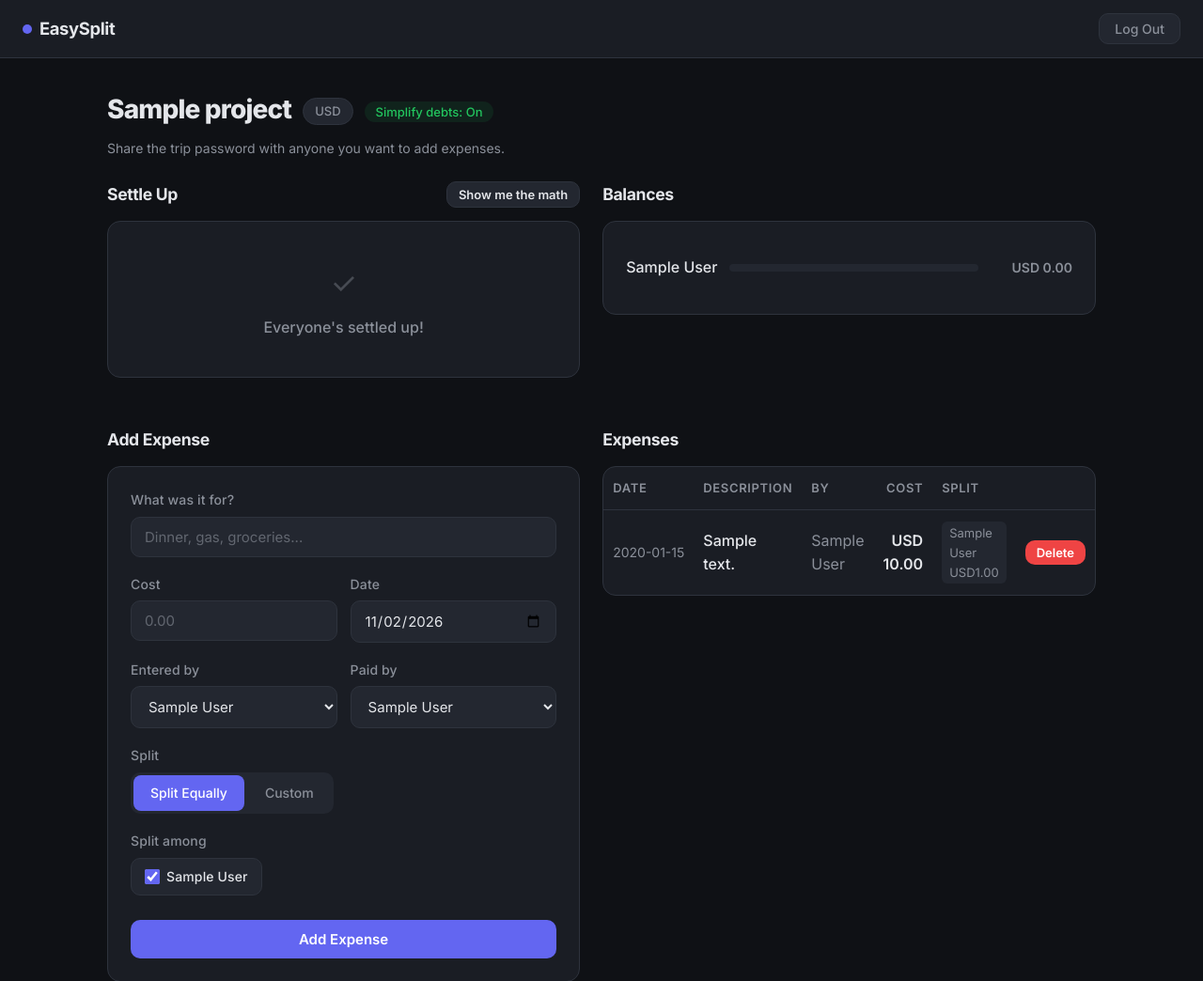
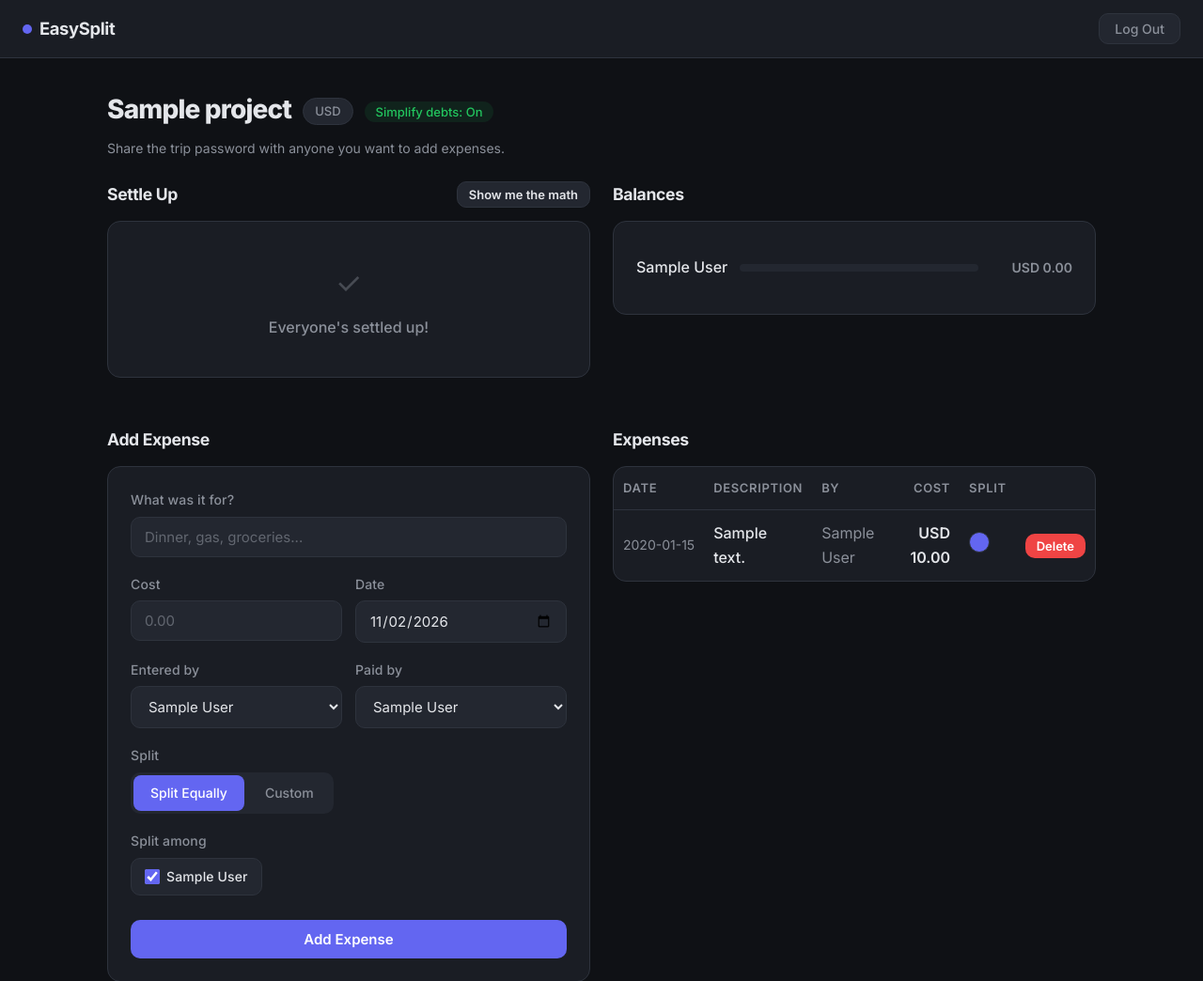
Before and after one commit to andrewmaledy/easysplit, a Flask app: page /projects/1 in a window 1280 px wide. Shown: the top 1044 px of the page at 94% size. Run offline with Flask 3, Linux system fonts and the light colour scheme; the visitor is signed in with stand-in values (Sample User, id 1); tables that the repository leaves empty hold one stand-in row (values such as "Sample post").

Commit message:
Replace split tags with pie chart icon + hover tooltip in expense table
- Each expense row shows a mini conic-gradient pie chart
- Hovering reveals a tooltip with member, amount, and percentage
- Payer-only members shown dimmed in tooltip

```diff
--- a/app.py
+++ b/app.py
@@ -275,9 +275,24 @@ def project(project_id):
     members = get_members(project_id)
     expenses = get_expenses(project_id)
 
+    pie_colors = ["6366f1", "22c55e", "f59e0b", "ef4444", "ec4899", "06b6d4", "a855f7", "84cc16"]
     expense_list = []
     for e in expenses:
         shares = get_shares_for_expense(e["id"])
+        pie_data = []
+        cum = 0.0
+        for idx, s in enumerate(shares):
+            if s["owed_share"] > 0:
+                pct = round(s["owed_share"] / e["cost"] * 100, 1) if e["cost"] else 0
+                pie_data.append({
+                    "name": s["member_name"],
+                    "owed": round_cents(s["owed_share"]),
+                    "pct": pct,
+                    "start": round(cum, 1),
+                    "end": round(cum + pct, 1),
+                    "color": pie_colors[idx % len(pie_colors)],
+                })
+                cum += pct
         expense_list.append({
             "id": e["id"],
             "description": e["description"],
@@ -286,6 +301,7 @@ def project(project_id):
             "date": e["date"],
             "created_by_name": e["created_by_name"],
             "shares": shares,
+            "pie": pie_data,
         })
 
     balances = compute_balances(project_id)
--- a/templates/base.html
+++ b/templates/base.html
@@ -485,6 +485,27 @@
         }
         .radio-card input[type=radio] { margin-top: 2px; accent-color: var(--accent); width: 16px; height: 16px; }
         .radio-card.selected { border-color: var(--accent); background: var(--accent-soft); }
+
+        .pie-cell { position: relative; display: inline-block; }
+        .pie-icon {
+            width: 22px; height: 22px; border-radius: 50%;
+            cursor: pointer; display: inline-block;
+            border: 1px solid var(--border);
+            transition: transform 0.15s;
+        }
+        .pie-cell:hover .pie-icon { transform: scale(1.15); }
+        .pie-tooltip {
+            display: none; position: absolute;
+            bottom: calc(100% + 10px); left: 50%; transform: translateX(-50%);
+            background: var(--surface); border: 1px solid var(--border);
+            border-radius: var(--radius-sm); padding: 14px 16px;
+            box-shadow: var(--shadow-lg); min-width: 240px;
+            z-index: 200;
+        }
+        .pie-cell:hover .pie-tooltip { display: block; }
+        .pie-tooltip-title { font-size: 0.75rem; font-weight: 600; color: var(--text-dim); text-transform: uppercase; letter-spacing: 0.05em; margin-bottom: 10px; }
+        .pie-tooltip-row { display: flex; align-items: center; gap: 8px; padding: 4px 0; font-size: 0.875rem; }
+        .pie-dot { width: 10px; height: 10px; border-radius: 50%; flex-shrink: 0; }
     </style>
     {% block head %}{% endblock %}
 </head>
--- a/templates/project.html
+++ b/templates/project.html
@@ -213,12 +213,26 @@
                         <td style="color:var(--text-dim);">{{ e.created_by_name or '—' }}</td>
                         <td class="right" style="font-weight:600;">{{ project.currency }} {{ e.cost|money }}</td>
                         <td>
-                            <div class="expense-split-tags">
-                            {% for s in e.shares %}
-                                {% if s.owed_share > 0 %}
-                                <span class="tag">{{ s.member_name }} {{ project.currency }}{{ s.owed_share|money }}</span>
-                                {% endif %}
-                            {% endfor %}
+                            <div class="pie-cell">
+                                <div class="pie-icon" style="background: conic-gradient({% for seg in e.pie %}{% if not loop.first %}, {% endif %}#{{ seg.color }} {{ seg.start }}% {{ seg.end }}%{% endfor %});"></div>
+                                <div class="pie-tooltip">
+                                    <div class="pie-tooltip-title">Split breakdown</div>
+                                    {% for seg in e.pie %}
+                                    <div class="pie-tooltip-row">
+                                        <span class="pie-dot" style="background:#{{ seg.color }}"></span>
+                                        <span>{{ seg.name }}</span>
+                                        <span style="margin-left:auto;font-weight:600;">{{ project.currency }} {{ seg.owed|money }}</span>
+                                        <span style="color:var(--text-dim);min-width:42px;text-align:right;">{{ seg.pct }}%</span>
+                                    </div>
+                                    {% endfor %}
+                                    {% for s in e.shares if s.paid_share > 0 and s.owed_share == 0 %}
+                                    <div class="pie-tooltip-row" style="opacity:0.6;">
+                                        <span class="pie-dot" style="background:var(--text-dim);"></span>
+                                        <span>{{ s.member_name }}</span>
+                                        <span style="margin-left:auto;font-weight:600;">paid {{ project.currency }} {{ s.paid_share|money }}</span>
+                                    </div>
+                                    {% endfor %}
+                                </div>
                             </div>
                         </td>
                         <td>
```
